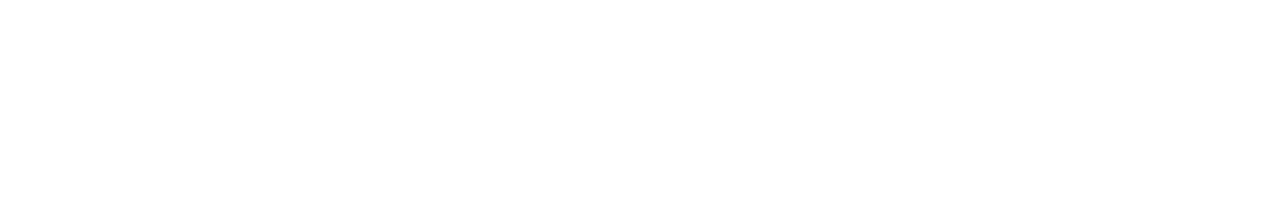
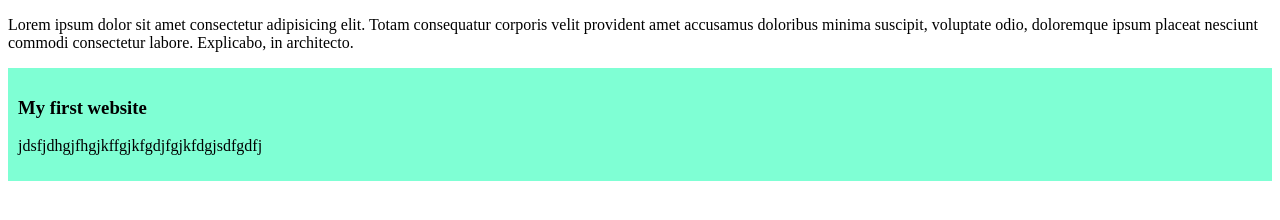
Before and after one commit to miftiali90/my-simple-website-1, a plain HTML site: page index.html in a window 1280 px wide. Drawn offline with Linux system fonts and the light colour scheme.

Commit message:
first commit

```diff
--- /dev/null
+++ b/blog.css
@@ -0,0 +1,5 @@
+div{
+    background-color: aquamarine;
+    padding: 10px;
+    margin: 5px solid tomato;
+}
--- a/index.html
+++ b/index.html
@@ -4,8 +4,13 @@
     <meta charset="UTF-8">
     <meta name="viewport" content="width=device-width, initial-scale=1.0">
     <title>My-simple-website-1</title>
+    <link rel="stylesheet" href="blog.css">
 </head>
 <body>
-
+    <p>Lorem ipsum dolor sit amet consectetur adipisicing elit. Totam consequatur corporis velit provident amet accusamus doloribus minima suscipit, voluptate odio, doloremque ipsum placeat nesciunt commodi consectetur labore. Explicabo, in architecto.</p>
+    <div>
+        <h3>My first website</h3>
+        <p>jdsfjdhgjfhgjkffgjkfgdjfgjkfdgjsdfgdfj</p>
+    </div>
 </body>
 </html>
```
